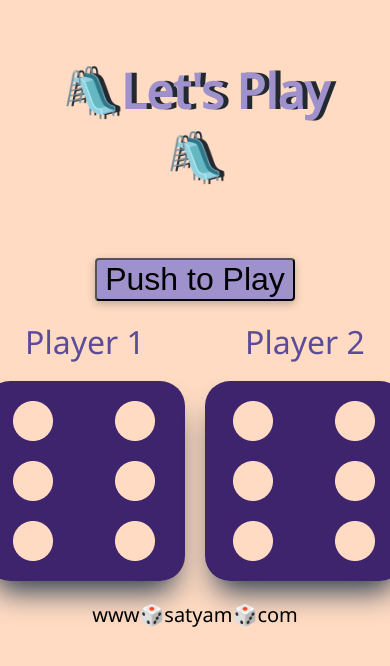
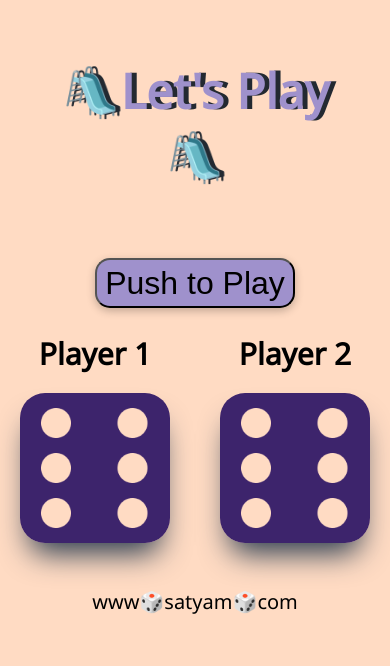
Before and after one commit to Satyam1923/Dice_game, a plain HTML site: page index.html in a window 390 px wide. Shown: the top 666 px of the page. Drawn offline with Linux system fonts and the light colour scheme.

Commit message:
Update style.css

```diff
--- a/style.css
+++ b/style.css
@@ -54,11 +54,24 @@ img{
 
 @media(max-width:980px){
     .container{
-        grid-template-columns: 220px 220px;
-        grid-template-rows: 60px 240px;
+        grid-template-columns: 200px 200px;
+        grid-template-rows: 40px 240px;
     }
     h1{
         font-size: 3rem;
         margin: 50px;
     }
+    img{
+        height: 150px;
+    }
+    button{
+        border-radius: 15px;
+        height: 50px;
+    }
+    .player{
+        font-size: 30px;
+        margin-top: 50px;
+        color: black;
+        font-weight: bold;
+    }
 }
```
